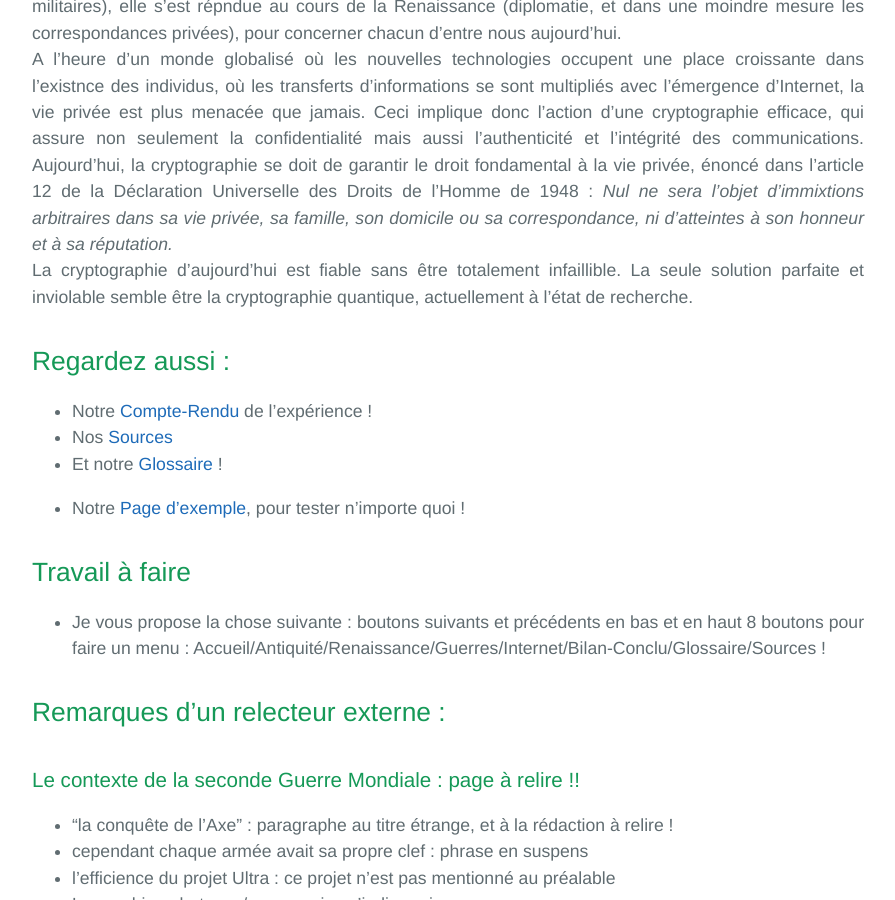
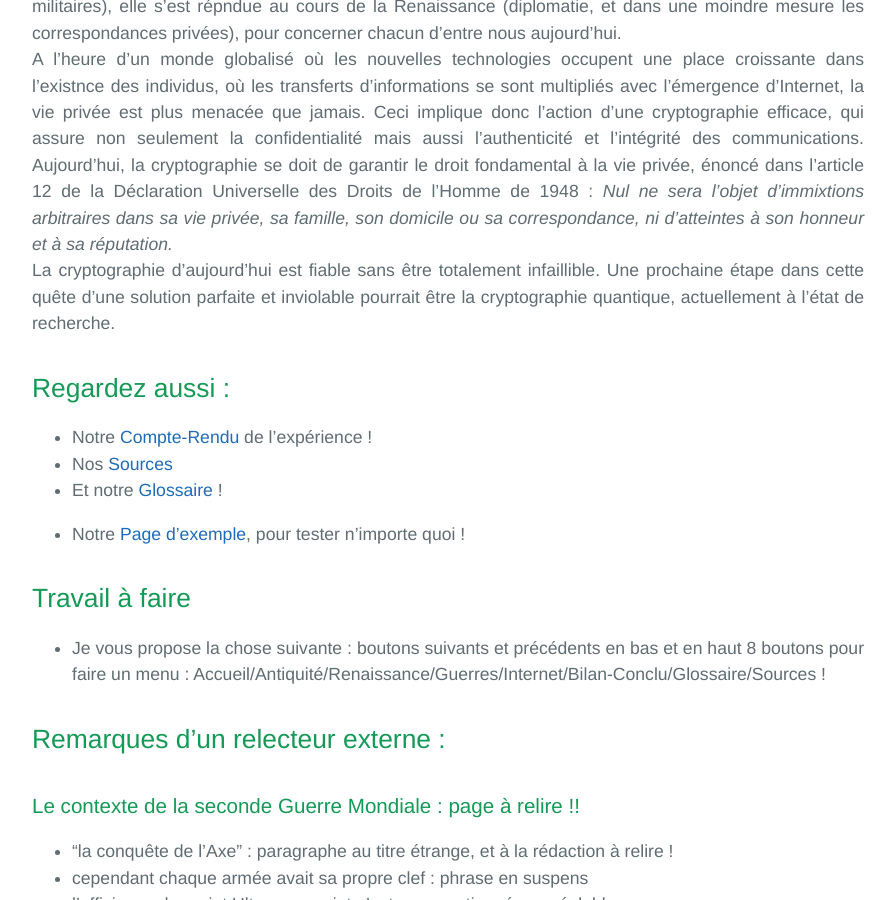
Before and after one commit to SamuelGallay/CryptoTPE, a Jekyll site: the page built from index.md, in a window 1280 px wide and 900 px high, scrolled down 2840 px. Shown: the whole window, without its empty margins (192-1087 px from the left). Built offline with Jekyll 4.4.1, drawn with Linux system fonts in a browser that asks for light colours; our own code applies the rules of GitHub Pages for plain Markdown files.

Commit message:
Update index.md

```diff
--- a/index.md
+++ b/index.md
@@ -81,7 +81,7 @@
 Grâce à la cryptographie, le transport des communications peut se faire sans crainte car le message est inintelligible aux yeux de celui qui ne partage pas le secret de la clef. \\
 Au cours de l'histoire, la cryptologie a aussi changé d'échelle : ponctuelle dans l'Antiquité (campagnes militaires), elle s'est répndue au cours de la Renaissance (diplomatie, et dans une moindre mesure les correspondances privées), pour concerner chacun d'entre nous aujourd'hui. \\
 A l'heure d'un monde globalisé où les nouvelles technologies occupent une place croissante dans l'existnce des individus, où les transferts d'informations se sont multipliés avec l'émergence d'Internet, la vie privée est plus menacée que jamais. Ceci implique donc l'action d'une cryptographie efficace, qui assure non seulement la confidentialité mais aussi l'authenticité et l'intégrité des communications. Aujourd'hui, la cryptographie se doit de garantir le droit fondamental à la vie privée, énoncé dans l'article 12 de la Déclaration Universelle des Droits de l'Homme de 1948 : *Nul ne sera l'objet d'immixtions arbitraires dans sa vie privée, sa famille, son domicile ou sa correspondance, ni d'atteintes à son honneur et à sa réputation.* \\
-La cryptographie d'aujourd'hui est fiable sans être totalement infaillible. La seule solution parfaite et inviolable semble être la cryptographie quantique, actuellement à l'état de recherche.
+La cryptographie d'aujourd'hui est fiable sans être totalement infaillible. Une prochaine étape dans cette quête d'une solution parfaite et inviolable pourrait être la cryptographie quantique, actuellement à l'état de recherche.
 
 ## Regardez aussi :
 * Notre [Compte-Rendu](experience) de l'expérience !
```
